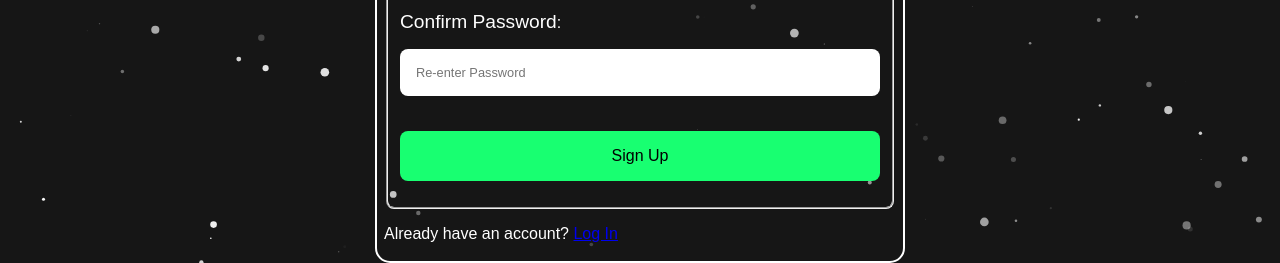
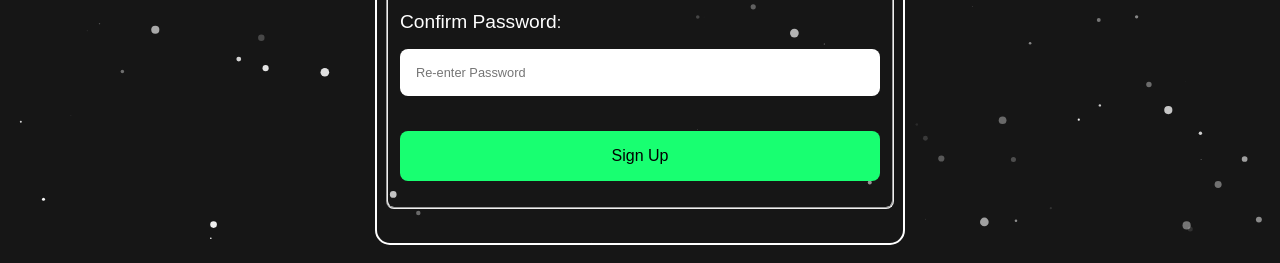
Before and after one commit to D-z-V/slambook, a Flask app: page /signup in a window 1280 px wide. Shown: the part 859-1122 px from the top of the page. Run offline with Flask 2, Linux system fonts and the light colour scheme; parts of the project's set-up code (start-up, migrations or seed data) failed here and were passed over.

Commit message:
Update signup.html

```diff
--- a/templates/signup.html
+++ b/templates/signup.html
@@ -58,7 +58,6 @@
                         {% elif (status == 3)%}
                         <p class="sgt">{{ "Email already exists , " }}</p><a class="sgt" href="login">Click here</a><p class="sgt"> to login</p>
                         {% endif %}
-                        <p class="sgt">Already have an account? </p><a class="sgt" href="login">Log In</a>
                     </div>
                 </div>
             </div>
```
